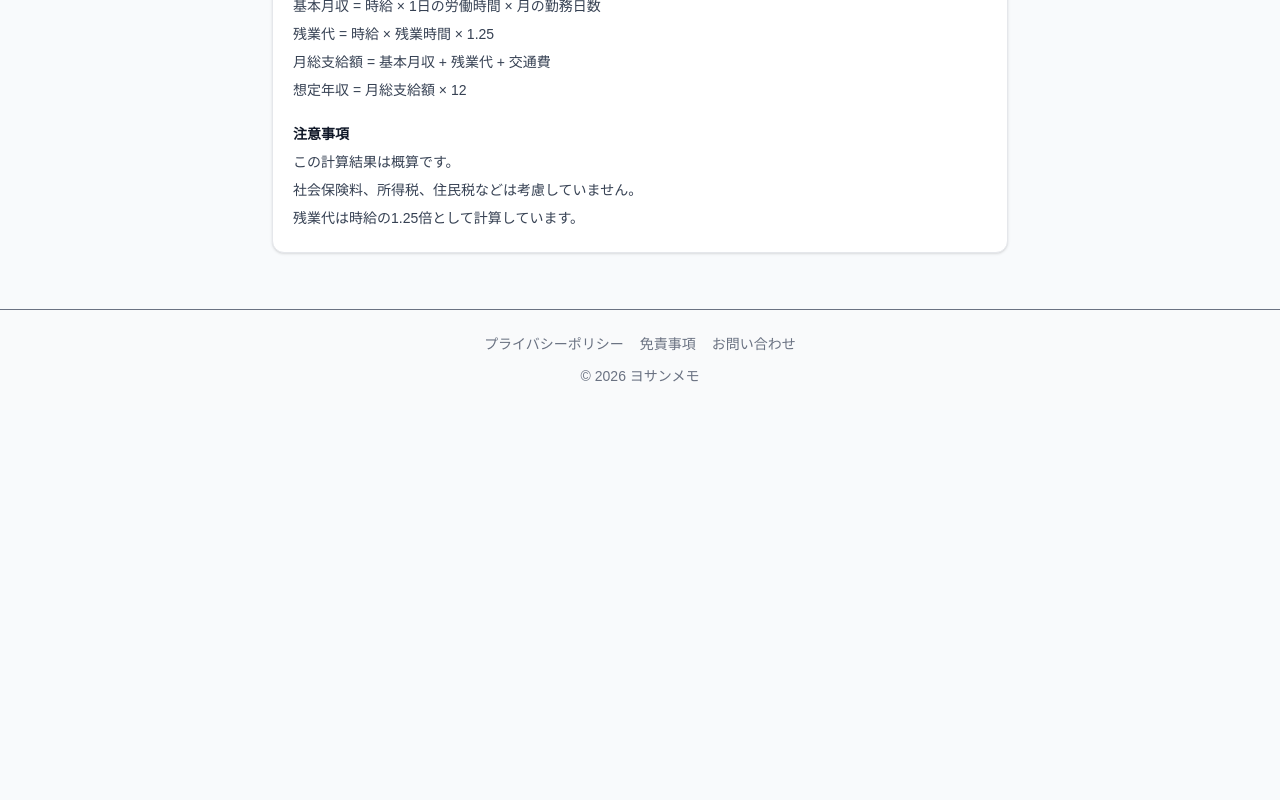
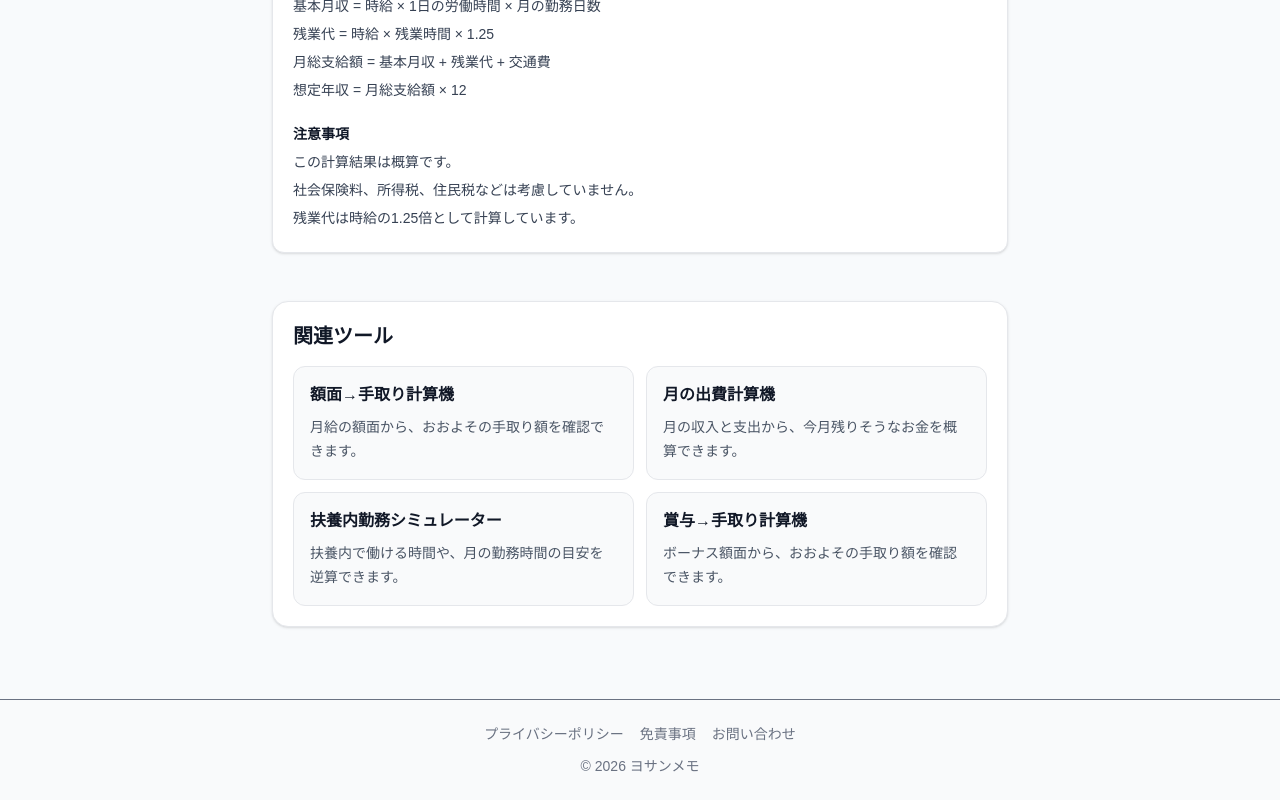
Before and after one commit to AsahiSugimori/keisan-tools, a Next.js app: page /hourly-to-monthly in a window 1280 px wide. Shown: the part 976-1776 px from the top of the page. Before the commit the page ends 1386 px from the top, so only its background shows below. Built offline with nearby package versions, Linux system fonts and the light colour scheme.

Commit message:
給与系ページの関連ツールを改善

```diff
--- a/app/dependent-work-limit/page.tsx
+++ b/app/dependent-work-limit/page.tsx
@@ -1,5 +1,6 @@
 import type { Metadata } from "next";
 import BackLink from "../../components/BackLink";
+import RelatedTools from "../../components/RelatedTools";
 import DependentWorkLimitCalculator from "../../components/DependentWorkLimitCalculator";
 
 export const metadata: Metadata = {
@@ -14,7 +15,33 @@ export default function Page() {
       <div className="mx-auto max-w-3xl px-4 pt-4">
         <BackLink />
       </div>
+
       <DependentWorkLimitCalculator />
+
+      <RelatedTools
+        tools={[
+          {
+            href: "/hourly-to-monthly",
+            title: "時給→月給計算機",
+            description: "時給、勤務時間、勤務日数から月収や年収を計算できます。",
+          },
+          {
+            href: "/take-home-pay",
+            title: "額面→手取り計算機",
+            description: "月給の額面から、おおよその手取り額を確認できます。",
+          },
+          {
+            href: "/monthly-expense",
+            title: "月の出費計算機",
+            description: "月の収入と支出から、今月残りそうなお金を概算できます。",
+          },
+          {
+            href: "/bonus-take-home-pay",
+            title: "賞与→手取り計算機",
+            description: "ボーナス額面から、おおよその手取り額を確認できます。",
+          },
+        ]}
+      />
     </>
   );
 }
--- a/app/hourly-to-monthly/page.tsx
+++ b/app/hourly-to-monthly/page.tsx
@@ -1,5 +1,6 @@
 import type { Metadata } from "next";
 import BackLink from "../../components/BackLink";
+import RelatedTools from "../../components/RelatedTools";
 import HourlyToMonthlyCalculator from "../../components/HourlyToMonthlyCalculator";
 
 export const metadata: Metadata = {
@@ -14,7 +15,33 @@ export default function Page() {
       <div className="mx-auto max-w-3xl px-4 pt-4">
         <BackLink />
       </div>
+
       <HourlyToMonthlyCalculator />
+
+      <RelatedTools
+        tools={[
+          {
+            href: "/take-home-pay",
+            title: "額面→手取り計算機",
+            description: "月給の額面から、おおよその手取り額を確認できます。",
+          },
+          {
+            href: "/monthly-expense",
+            title: "月の出費計算機",
+            description: "月の収入と支出から、今月残りそうなお金を概算できます。",
+          },
+          {
+            href: "/dependent-work-limit",
+            title: "扶養内勤務シミュレーター",
+            description: "扶養内で働ける時間や、月の勤務時間の目安を逆算できます。",
+          },
+          {
+            href: "/bonus-take-home-pay",
+            title: "賞与→手取り計算機",
+            description: "ボーナス額面から、おおよその手取り額を確認できます。",
+          },
+        ]}
+      />
     </>
   );
 }
--- a/app/withholding-tax/page.tsx
+++ b/app/withholding-tax/page.tsx
@@ -15,7 +15,9 @@ export default function Page() {
       <div className="mx-auto max-w-3xl px-4 pt-4">
         <BackLink />
       </div>
+
       <WithholdingTaxCalculator />
+
       <RelatedTools
         tools={[
           {
@@ -26,7 +28,17 @@ export default function Page() {
           {
             href: "/consumption-tax",
             title: "消費税計算機",
-            description: "税込・税抜価格と消費税額を計算できます。",
+            description: "税込・税抜価格と消費税額をかんたんに計算できます。",
+          },
+          {
+            href: "/monthly-expense",
+            title: "月の出費計算機",
+            description: "月の収入と支出から、今月残りそうなお金を概算できます。",
+          },
+          {
+            href: "/take-home-pay",
+            title: "額面→手取り計算機",
+            description: "月給の額面から、おおよその手取り額を確認できます。",
           },
         ]}
       />
```
